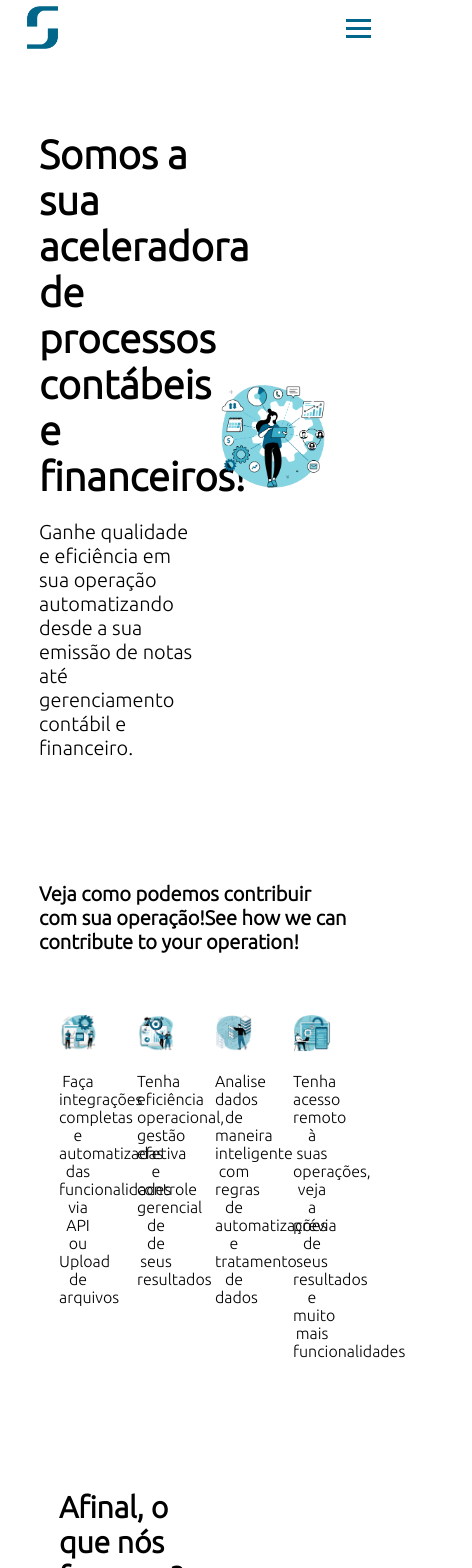
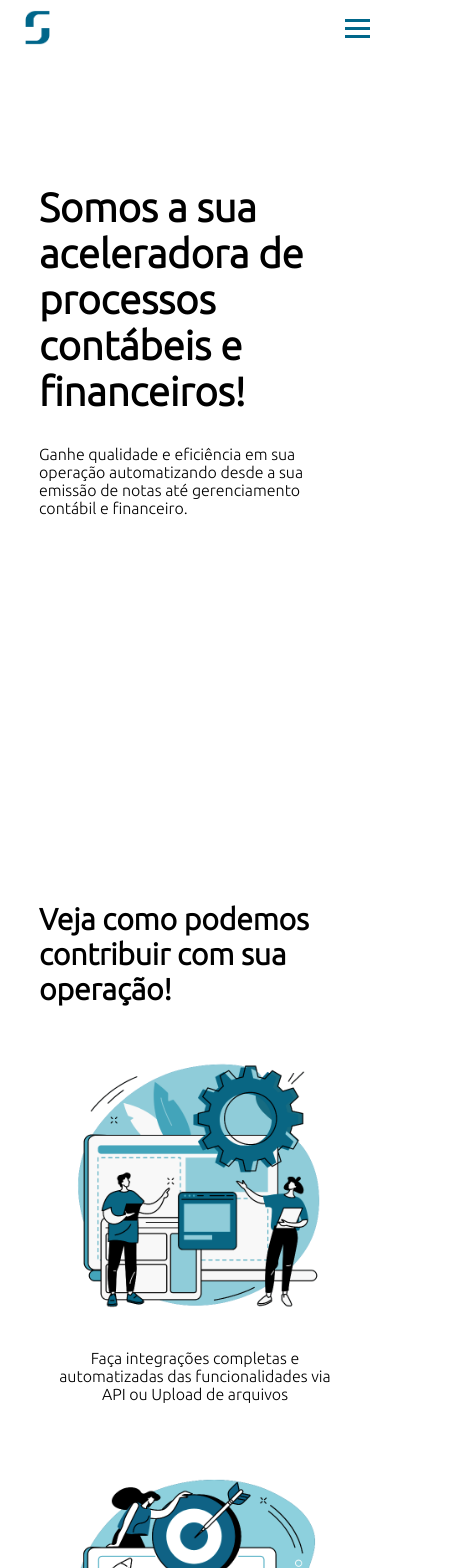
Before and after one commit to ronipaschoal/setfin, a Next.js app: page / in a window 390 px wide. Shown: the top 1568 px of the page, 472 px wide, since content can reach past the window. Built offline with nearby package versions, Linux system fonts and the light colour scheme.

Commit message:
Adaptação para mobile

```diff
--- a/components/Menu/styles.module.scss
+++ b/components/Menu/styles.module.scss
@@ -4,33 +4,31 @@
 
   height: $menu-height;
   width: 100vw;
-
   position: fixed;
   top: 0;
   z-index: 10;
-
   background: $color-white;
 
   .navbar {
-
     height: 100%;
     max-width: $container-max-width;
-
     margin: 0 auto;
-    padding: 0 $container-padding 0;
-
+    padding: 0 $container-padding;
     display: flex;
     justify-content: space-between;
     align-items: center;
 
+    .navLogo span {
+      height: 35px !important;
+      width: 35px !important;
+    }
+
     .bar {
       height: 3px;
       width: 25px;
-
       display: block;
       margin: 5px auto;
       background-color: $color-primary;
-
       -webkit-transition: all 0.3s ease-in-out;
       transition: all 0.3s ease-in-out;
     }
@@ -38,19 +36,14 @@
     ul {
       height: 100%;
       width: 100%;
-
       position: fixed;
       top: $menu-height;
       left: -100%;
-
       text-align: center;
-
       display: flex;
       flex-direction: column;
       justify-content: flex-start;
-
       background: $color-white;
-
       transition: 0.3s;
 
       &.active {
@@ -63,11 +56,8 @@
         margin: 0 auto;
         padding: 2.5rem 0;
 
-        &.active, &:hover:not(.active) {
-
-          a {
-            opacity: 1;
-          }
+        &.active a, &:hover:not(.active) a {
+          opacity: 1;
         }
 
         a {
@@ -102,7 +92,6 @@
       display: block;
       cursor: pointer;
       padding: 10px 0;
-
       &.active {
         .bar:nth-child(2) {
           opacity: 0;
--- a/styles/_variables.scss
+++ b/styles/_variables.scss
@@ -16,5 +16,5 @@ $color-background-gradient: linear-gradient(
   90deg, rgb(0, 74, 99) 0%,rgb(7, 32, 36) 100%);
 $color-background-field: rgba(0,103,138, .08);
 $menu-height: 5.6rem;
-$container-padding: 5%;
+$container-padding: 2rem;
 $container-max-width: 1200px;
--- a/template/Footer/data.js
+++ b/template/Footer/data.js
@@ -156,8 +156,4 @@ export const data = {
     '© 2021 Setfin Tecnologia Ltda. Todos os direitos reservados.',
     '© 2021 Setfin Tecnologia Ltda. All rights reserved.'
   ],
-  developed: [
-    'Desenvolvido por Roni Paschoal',
-    'Developed by Roni Paschoal'
-  ],
 };
--- a/template/Footer/index.tsx
+++ b/template/Footer/index.tsx
@@ -81,11 +81,6 @@ const Footer: NextPage = () => {
       <div>
         {copyright[language]}
       </div>
-      <div>
-        <a href="https://ronipaschoal.com.br" target="_blank" rel="noreferrer">
-          {developed[language]}
-        </a>
-      </div>
     </footer>
   );
 };
--- a/template/Footer/styles.module.scss
+++ b/template/Footer/styles.module.scss
@@ -1,41 +1,48 @@
 @import '../../styles/variables';
 
 .footer {
-
-  font-size: 1.4rem;
-  border-top: .2rem solid $color-primary;
   background: $color-primary;
-
+  color: $color-white;
   div {
-
-    padding: 4rem 10%;
-
-    color: $color-white;
-
     display: flex;
     align-items: center;
     justify-content: center;
-
     gap: 40px;
 
     img {
       height: 15px !important;
       width: 15px !important;
-
       border-radius: 2px;
     }
 
     &.sitemap {
+      opacity: 0;
+      height: 0;
+      width: 0;
+    }
+
+    &:last-child {
+      padding: 2rem;
+      font-size: 1.4rem;
+      opacity: .8;
+      background: rgba($color: #000000, $alpha: .1);
+    }
+  }
+
+  @media (min-width: $breakpoint-tablet) {
+
+    div {
+      padding: 4rem 10%;
+      &.sitemap {
         align-items: flex-start;
-
         max-width: $container-max-width;
-
         margin: 0 auto;
-      padding: 2rem $container-padding;
-
+        padding: 2rem $container-padding 4rem;
+        opacity: 1;
+        height: auto;
+        width: 100%;
         > ul {
           width: 25%;
-
           > li:first-child {
             margin: 3rem 0;
             font-size: 1.6rem;
@@ -50,15 +57,6 @@
           }
         }
       }
-
-    &:last-child {
-
-      padding: .6rem 0;
-      font-size: 1.2rem;
-
-      opacity: .6;
-
-      background: rgba($color: #000000, $alpha: .1);
     }
   }
 }
--- a/template/Main/data.js
+++ b/template/Main/data.js
@@ -89,8 +89,8 @@ export const data = {
   },
   features: {
     title: [
-      'Veja abaixo o maior portfólio de funcionalidades do Brasil!',
-      'See below the largest portfolio of features in Brazil!'
+      'O maior portfólio de funcionalidades do Brasil!',
+      'The largest portfolio of features in Brazil!'
     ],
     content: [
       {
--- a/template/Main/index.tsx
+++ b/template/Main/index.tsx
@@ -32,7 +32,7 @@ const Main: NextPage = () => {
         </div>
       </section>
       <section id="about" className={styles.about}>
-        <h3>{about.title}</h3>
+        <h3>{about.title[language]}</h3>
         <div className={styles.operation}>
           {about.operation.map((operation, index) => {
               return (
--- a/template/Main/styles.module.scss
+++ b/template/Main/styles.module.scss
@@ -1,11 +1,11 @@
 @import '../../styles/variables';
 
 .main {
-  padding: $menu-height 0 $container-padding 0;
+  padding: $menu-height 0 0 0;
 }
 
 .home {
-  padding: $menu-height 10%;
+  padding: 0 10%;
   min-height: 90vh;
 
   display: flex;
@@ -14,16 +14,16 @@
   align-items: center;
   justify-content: center;
 
-  div {
-    width: 50%;
+  font-size: 1.6rem;
+  .title {
+    padding: 3rem 0;
+    font-size: 4rem;
   }
 
-  .title {
-    padding: 2rem 0;
-    font-size: 4rem;
-  }
-  .content {
-    font-size: 2rem;
+  @media (min-width: $breakpoint-tablet) {
+    div {
+      width: 50%;
+    }
   }
 }
 
@@ -31,8 +31,8 @@
   padding: $menu-height 10%;
 
   h3 {
-    padding: 1rem 0 4rem;
-    font-size: 2rem;
+    padding: 3rem 0;
+    font-size: 3rem;
   }
 
   .operation {
@@ -43,7 +43,6 @@
     justify-content: center;
 
     div {
-      width: 25%;
       padding: 2rem;
 
       h2 {
@@ -51,6 +50,12 @@
         text-align: center;
         font-size: 1.6rem;
         font-weight: 500;
+      }
+    }
+
+    @media (min-width: $breakpoint-tablet) {
+      div {
+        width: 25%;
       }
     }
   }
@@ -66,10 +71,9 @@
     justify-content: center;
 
     div {
-      width: 50%;
       padding: 2rem;
 
-      font-size: 2rem;
+      font-size: 1.6rem;
       h2 {
         font-size: 3rem;
         padding: 3rem 0;
@@ -77,6 +81,12 @@
     }
     .institutional_video video {
       border-radius: 1rem;
+    }
+
+    @media (min-width: $breakpoint-tablet) {
+      div {
+        width: 50%;
+      }
     }
   }
 }
@@ -95,16 +105,16 @@
       width: 100%;
       padding: 2rem 0 4rem 0;
 
-      font-size: 2rem;
+      font-size: 3rem;
     }
 
     div {
 
+      width: 100%;
       display: block;
       padding: 2rem 1rem;
 
       text-align: center;
-      width: 16%;
 
       h2 {
         padding: 2rem 0;
@@ -113,30 +123,45 @@
         font-weight: 400;
       }
     }
+
+    @media (min-width: $breakpoint-tablet) {
+      div {
+        width: 16%;
+      }
+    }
   }
   .automations {
     padding: 4rem 0 0 0;
 
-    display: flex;
-    flex-direction: row;
-    flex-wrap: wrap;
-    align-items: center;
-    justify-content: center;
-
     div {
       padding: 2rem 2rem 4rem 0;
-      width: 60%;
 
-      font-size: 2rem;
+      font-size: 1.6rem;
 
       h2 {
         padding: 4rem 0;
-        font-size: 4rem;
+        font-size: 3rem;
       }
     }
     .image {
       padding: 4rem;
-      width: 40%;
+      width: 100%;
+    }
+
+    @media (min-width: $breakpoint-tablet) {
+
+      display: flex;
+      flex-direction: row;
+      flex-wrap: wrap;
+      align-items: center;
+      justify-content: center;
+
+      div {
+        width: 60%;
+      }
+      .image {
+        width: 35%;
+      }
     }
   }
 
@@ -144,55 +169,45 @@
 
     padding: 4rem 0 0 0;
 
-    display: flex;
-    flex-direction: row;
-    flex-wrap: wrap;
-    align-items: center;
-    justify-content: center;
-
     div {
-
       padding: 2rem 0 4rem 4rem;
-      width: 60%;
-
-      font-size: 2rem;
-
+      font-size: 1.6rem;
       h2 {
         padding: 4rem 0;
-        font-size: 4rem;
+        font-size: 3rem;
       }
     }
     .image {
       padding: 4rem;
-      width: 40%;
     }
-  }
 
-}
+    @media (min-width: $breakpoint-tablet) {
 
-.process {
-  padding: $menu-height 10%;
+      display: flex;
+      flex-direction: row;
+      flex-wrap: wrap;
+      align-items: center;
+      justify-content: center;
 
-  .title {
-    padding: 2rem 0;
-    font-size: 40px;
-  }
-  .content {
-    font-size: 20px;
+      div {
+        width: 60%;
+      }
+      .image {
+        width: 35%;
+      }
+    }
   }
 }
 
 .contact {
-  padding: $menu-height 10% 2rem;
+  padding: 6rem 0;
   text-align: center;
 
   a {
-    padding: 1.8rem 4rem;
-
+    padding: 2rem;
     color: $color-white;
     font-size: 1.6rem;
     text-transform: uppercase;
-
     border-radius: .8rem;
     background: #000;
 
```
Lines whose indentation alone changed are shown as unchanged.
